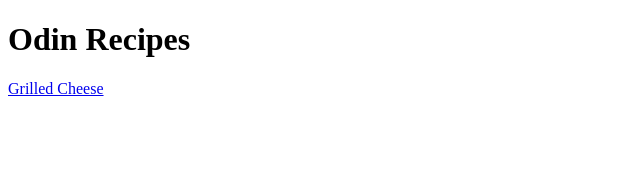
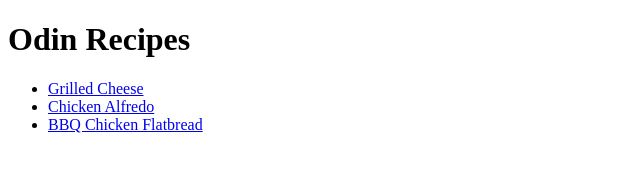
Before and after one commit to JuniorMuck/odin-recipes, a plain HTML site: page index.html in a window 1280 px wide. Shown: the whole page, without its empty margins (0-640 px from the left). Drawn offline with Linux system fonts and the light colour scheme.

Commit message:
Add recipe links to index page

```diff
--- a/index.html
+++ b/index.html
@@ -10,7 +10,11 @@
 
     <h1>Odin Recipes</h1>
 
-    <a href="recipes/grilled-cheese.html">Grilled Cheese</a>
+    <ul>
+        <li><a href="./recipes/grilled-cheese.html">Grilled Cheese</a></li>
+        <li><a href="./recipes/chicken-alfredo.html">Chicken Alfredo</a></li>
+        <li><a href="./recipes/bbq-chicken-flatbread.html">BBQ Chicken Flatbread</a></li>
+    </ul>
 
 </body>
 </html>
```
